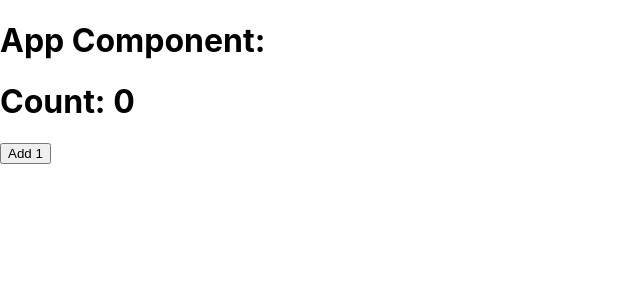
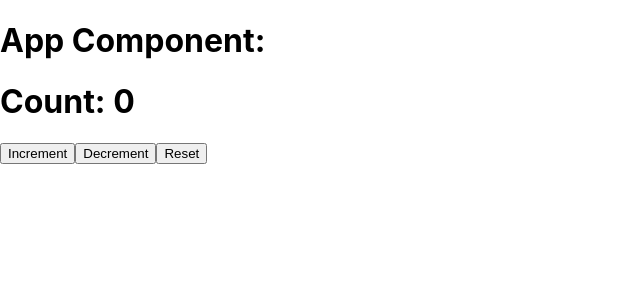
Before and after one commit to abshir24/skillspire-fsjan2025, a React (Create React App) app in the folder React/demo/: page / in a window 1280 px wide. Shown: the top 300 px of the page, without its empty margins (0-640 px from the left). Built offline with nearby package versions, Linux system fonts and the light colour scheme.

Commit message:
added counter assignments

```diff
--- a/React/demo/src/App.js
+++ b/React/demo/src/App.js
@@ -1,6 +1,6 @@
 import logo from './logo.svg';
 import './App.css';
-import Test from './components/Test'
+import Counter from './components/Counter'
 // import ElementRenderer from './components/ElementRenderer';
 // import ParentComponent from './components/ParentComponent';
 // import ButtonClick from './components/ButtonClick';
@@ -12,7 +12,7 @@ function App(){
   return (
     <div>
         <h1>App Component:</h1>
-        <Test />
+        <Counter />
     </div>
   );
 }
--- /dev/null
+++ b/React/demo/src/components/Counter.js
@@ -0,0 +1,18 @@
+import React, { useState, useEffect } from 'react';
+
+function Counter(){
+     const [count, setCount] = useState(0)
+
+      useEffect(()=>{
+         console.log(`Count updated: ${count}`)
+      }, [count])
+
+     return <div>
+        <h1> Count: { count } </h1>
+        <button onClick = {() => setCount(count + 1)}>Increment</button>
+        <button onClick = {() => setCount(count - 1)}>Decrement</button>
+        <button onClick = {() => setCount(0)}>Reset</button>
+     </div>
+}
+
+export default Counter
--- a/React/demo/src/components/Test.js
+++ /dev/null
@@ -1,20 +0,0 @@
-import React, { useState, useEffect } from 'react';
-
-function Test(){
-     const [count, setCount] = useState(0)
-
-     useEffect(()=>{
-        console.log("The count has changed")
-     },[count])
-
-     let updateCount = ()=>{
-          setCount(count + 1)
-     }
-
-     return <div>
-        <h1> Count: { count } </h1>
-        <button onClick = {updateCount}>Add 1</button>
-     </div>
-}
-
-export default Test
```
